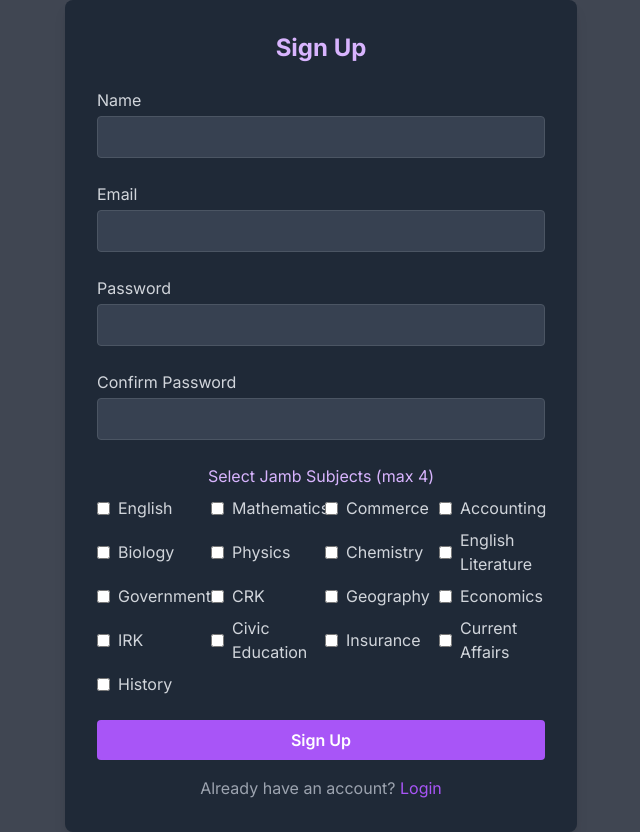
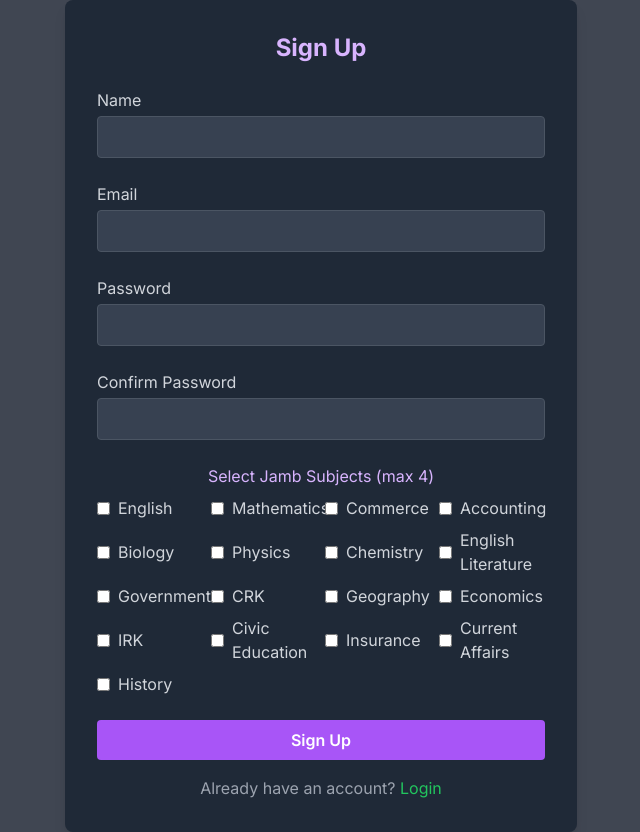
Before and after one commit to HD-Devcamp-Africa/jamblocc, a React (Vite) app in the folder jamblock/: page /signup in a window 1280 px wide. Shown: the whole page, without its empty margins (319-959 px from the left). Built offline with nearby package versions, Linux system fonts and the light colour scheme; no server answers; what thirdweb would draw is missing.

Commit message:
Add different color to the alt link on the signup and login page

```diff
--- a/jamblock/src/pages/LoginPage.tsx
+++ b/jamblock/src/pages/LoginPage.tsx
@@ -111,7 +111,7 @@
         </form>
         <p className="mt-4 text-center text-gray-400 text-sm md:text-base">
           Don't have an account?{" "}
-          <Link to="/signup" className="text-purplw-500 hover:underline">
+          <Link to="/signup" className="text-green-400 hover:underline">
             Sign up
           </Link>
         </p>
--- a/jamblock/src/pages/SignupPage.tsx
+++ b/jamblock/src/pages/SignupPage.tsx
@@ -226,7 +226,7 @@
         </form>
         <p className="mt-4 text-center text-gray-400 text-sm md:text-base">
           Already have an account?{" "}
-          <Link to="/login" className="text-purple-500 hover:underline">
+          <Link to="/login" className="text-green-500 hover:underline">
             Login
           </Link>
         </p>
```
